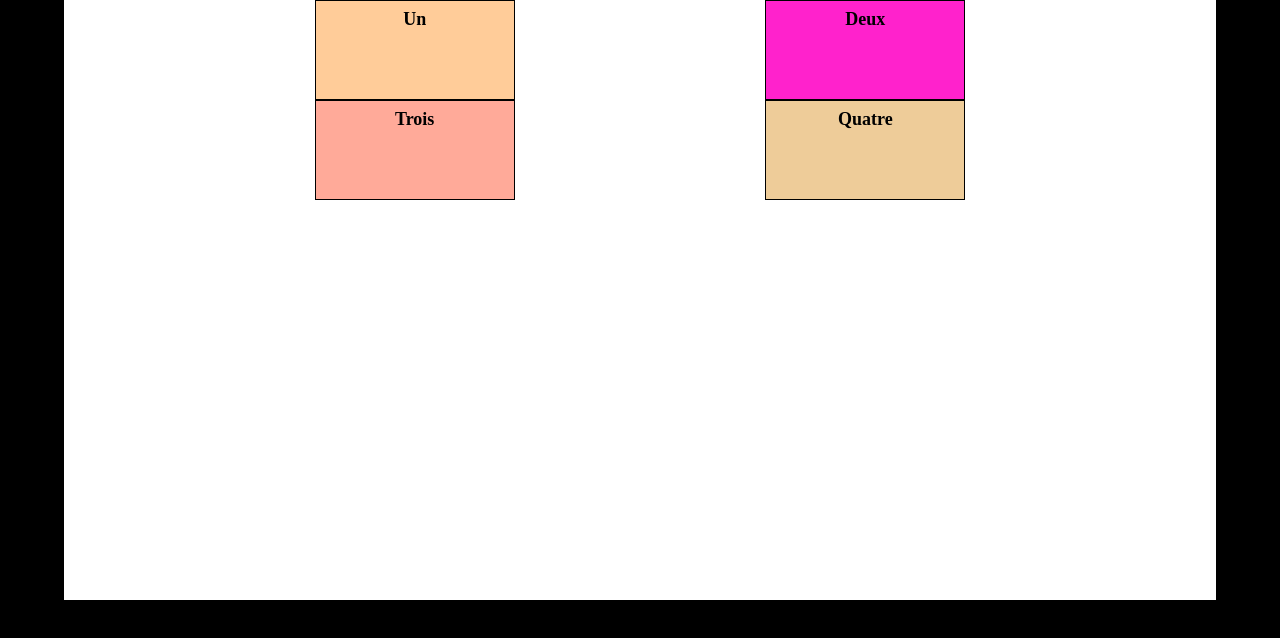
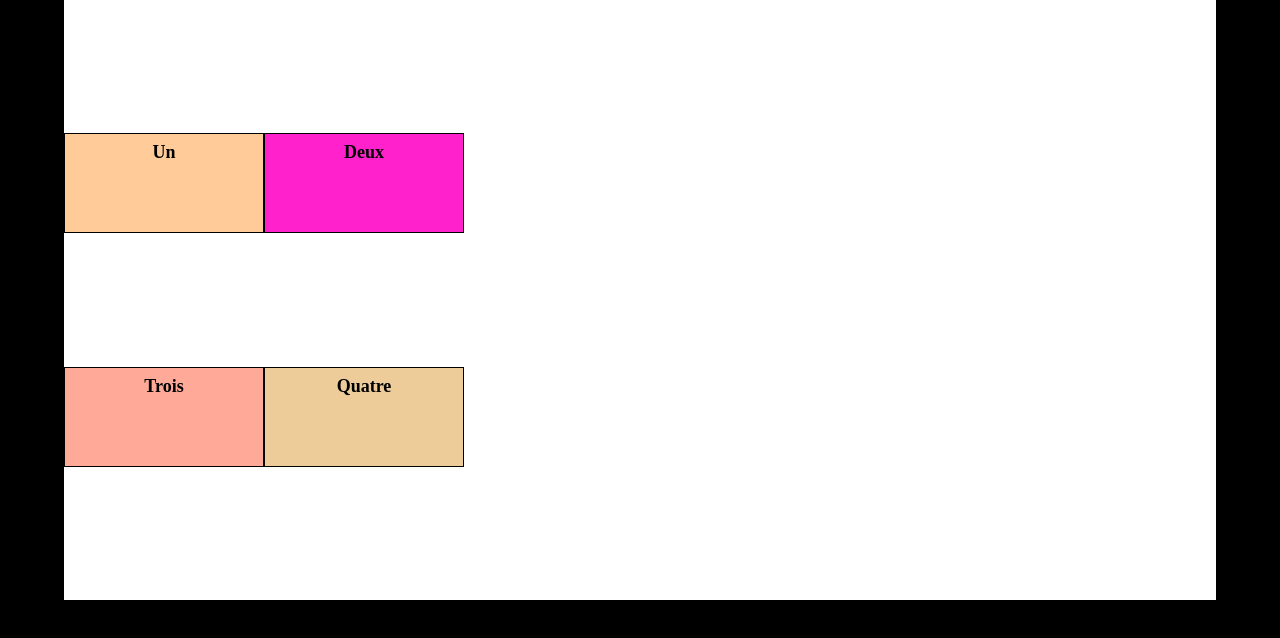
Before and after one commit to camara94/grid-css, a plain HTML site: page alignement-grid/index.html in a window 1280 px wide. Drawn offline with Linux system fonts and the light colour scheme.

Commit message:
la propriété align-content

```diff
--- a/alignement-grid/style.css
+++ b/alignement-grid/style.css
@@ -11,7 +11,8 @@ body {
     /*grid-column-gap: 10px;
     grid-row-gap: 15px; equivalent à la ligne ci-dessous
     grid-gap: 10px;*/
-    justify-content: space-evenly;
+    /*justify-content: space-evenly;*/
+    align-content: space-evenly;
     height: 600px;
     width: 90%;
     margin: auto;
```
Also changed, not shown: 1 other file.
